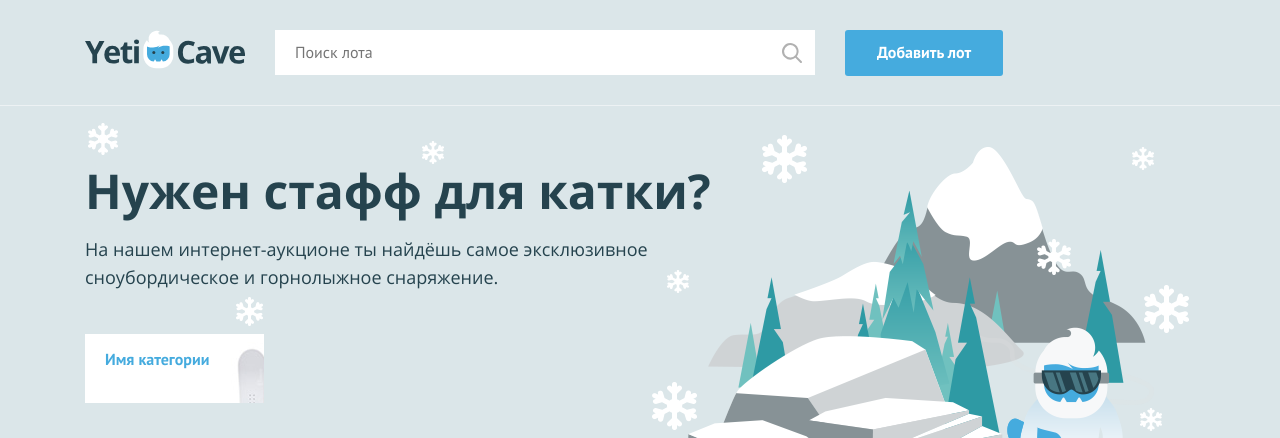
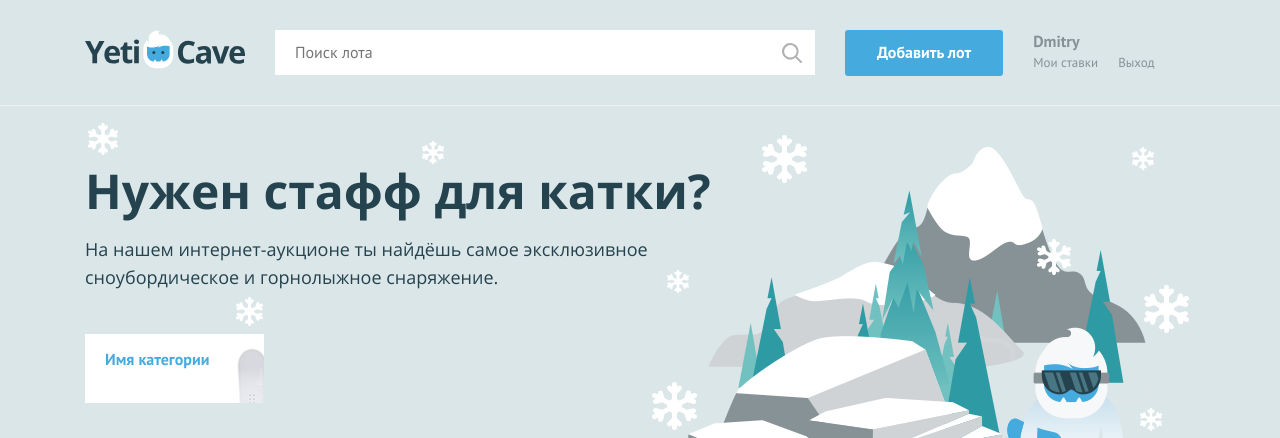
Before and after one commit to DGolovorushko/1030217-yeticave-9, a PHP site: page / in a window 1280 px wide. Shown: the top 438 px of the page. Run offline with PHP 8.4, Linux system fonts and the light colour scheme.

Commit message:
Добавлен вывод имени пользователя.

```diff
--- a/index.php
+++ b/index.php
@@ -1,7 +1,7 @@
 <?php
 $is_auth = rand(0, 1);
 
-$user_name = ''; // укажите здесь ваше имя
+$user_name = 'Dmitry'; // укажите здесь ваше имя
 ?>
 <!DOCTYPE html>
 <html lang="ru">
@@ -27,8 +27,22 @@ $user_name = ''; // укажите здесь ваше имя
         <a class="main-header__add-lot button" href="pages/add-lot.html">Добавить лот</a>
 
         <nav class="user-menu">
-
-        <!-- здесь должен быть PHP код для показа меню и данных пользователя -->
+            <?php if ($is_auth): ?>
+            <div class="user-menu__logged">
+                <p><?=$user_name;?></p>
+                <a class="user-menu__bets" href="pages/my-bets.html">Мои ставки</a>
+                <a class="user-menu__logout" href="#">Выход</a>
+            </div>
+            <?php else: ?>
+            <ul class="user-menu__list">
+                <li class="user-menu__item">
+                    <a href="#">Регистрация</a>
+                </li>
+                <li class="user-menu__item">
+                    <a href="#">Вход</a>
+                </li>
+            </ul>
+            <?php endif; ?>
 
         </nav>
     </div>
```
